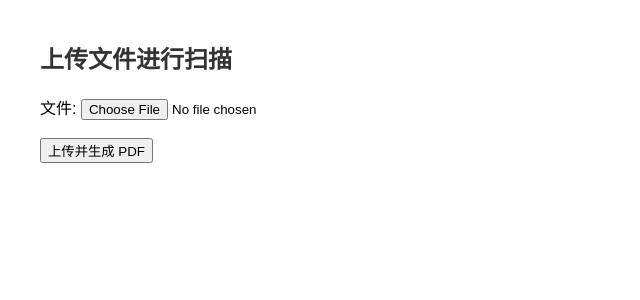
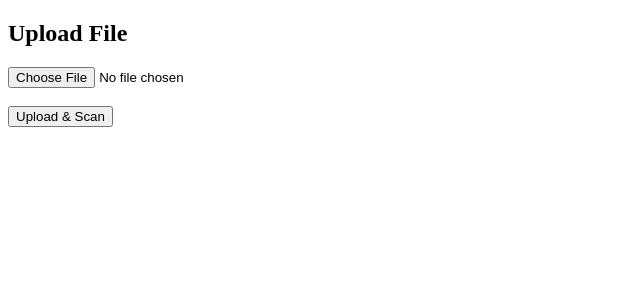
Before and after one commit to a2100656435-dot/pj1, a Flask app: page / in a window 1280 px wide. Shown: the top 300 px of the page, without its empty margins (0-640 px from the left). Run offline with Flask 3, Linux system fonts and the light colour scheme.

Commit message:
Update index.html

```diff
--- a/templates/index.html
+++ b/templates/index.html
@@ -1,71 +1,25 @@
 <!doctype html>
-<html lang="zh-CN">
-<head>
-  <meta charset="UTF-8">
-  <title>文件扫描系统</title>
-  <style>
-    body { font-family: Arial, sans-serif; margin: 40px; }
-    h2 { color: #333; }
-    .preview { margin-top: 20px; }
-    iframe { width: 100%; height: 600px; border: 1px solid #ccc; }
-    .message { margin-top: 10px; color: red; }
-  </style>
-</head>
+<html>
 <body>
-  <h2>上传文件进行扫描</h2>
-  <form id="uploadForm">
-    <label>文件: <input type="file" name="file" required></label><br><br>
-    <button type="submit">上传并生成 PDF</button>
+<h2>Upload File</h2>
+<form action="/upload" method="post" enctype="multipart/form-data">
+    <input type="file" name="file" required><br><br>
+    <button type="submit">Upload & Scan</button>
 </form>
-  <div class="message" id="message"></div>
-  <div class="preview" id="preview" style="display:none;">
-    <h3>扫描结果预览 PDF:</h3>
-    <iframe id="pdfFrame"></iframe>
-    <button id="resetBtn">扫描另一个文件</button>
-  </div>
-
+<div id="result"></div>
 <script>
-    const form = document.getElementById('uploadForm');
-    const message = document.getElementById('message');
-    const preview = document.getElementById('preview');
-    const pdfFrame = document.getElementById('pdfFrame');
-    const resetBtn = document.getElementById('resetBtn');
-
-    form.addEventListener('submit', async (e) => {
+const form = document.querySelector('form');
+form.onsubmit = async e=>{
     e.preventDefault();
-      message.textContent = '';
-      const fileInput = form.querySelector('input[name="file"]');
-      if (!fileInput.files.length) return;
-
-      const formData = new FormData();
-      formData.append('file', fileInput.files[0]);
-
-      try {
-        const res = await fetch('/upload', {
-          method: 'POST',
-          body: formData
-        });
-        const data = await res.json();
-        if (data.status === 'success') {
-          pdfFrame.src = data.pdf_url;
-          preview.style.display = 'block';
-          form.style.display = 'none';
+    const data = new FormData(form);
+    const res = await fetch('/upload',{method:'POST',body:data});
+    const j = await res.json();
+    if(j.status==='success'){
+        document.getElementById('result').innerHTML = `<a href="${j.pdf_url}" target="_blank">View PDF</a>`;
     } else {
-          message.textContent = data.message || '上传失败';
+        document.getElementById('result').innerText = j.message;
     }
-      } catch (err) {
-        console.error(err);
-        message.textContent = '网络或服务器错误';
-      }
-    });
-
-    resetBtn.addEventListener('click', () => {
-      form.reset();
-      form.style.display = 'block';
-      preview.style.display = 'none';
-      pdfFrame.src = '';
-      message.textContent = '';
-    });
+};
 </script>
 </body>
 </html>
```
Lines whose indentation alone changed are shown as unchanged.
